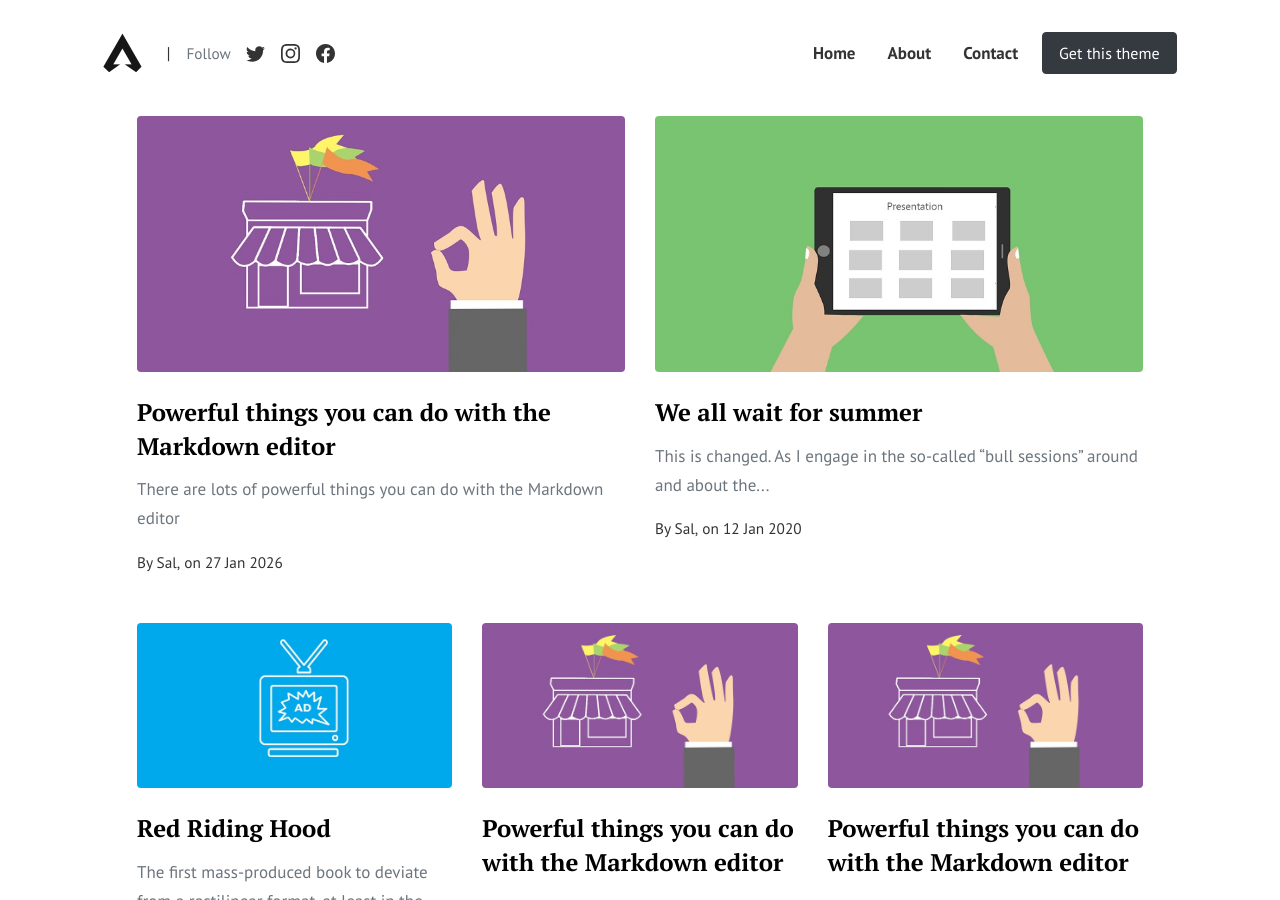
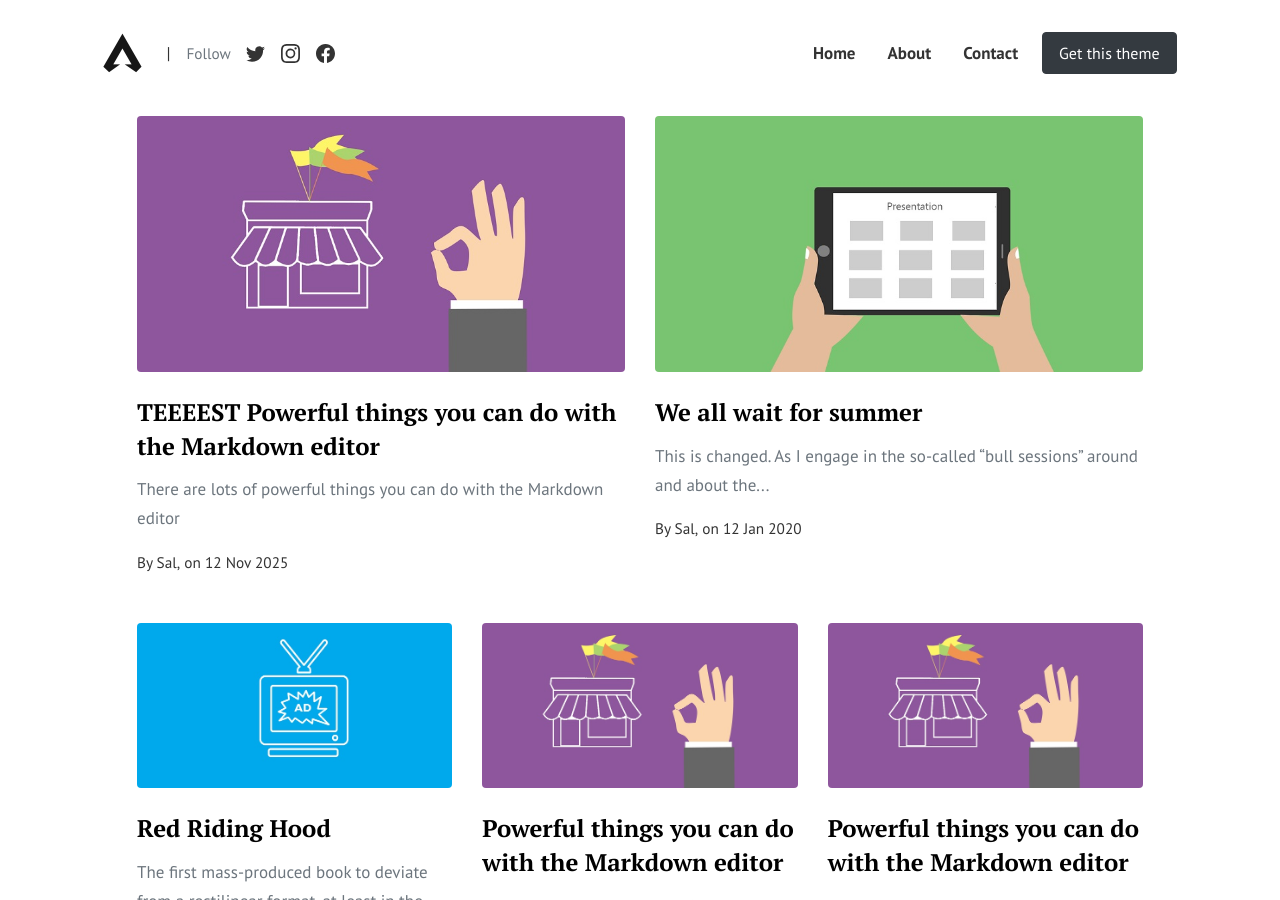
Before and after one commit to kouroshmoini/moini.org, a Jekyll site: the page built from index.html, in a window 1280 px wide and 900 px high. Built offline with Jekyll 4.4.1, drawn with Linux system fonts in a browser that asks for light colours; the list of posts is cut into pages by our own code.

Commit message:
Update _posts/2020-01-12-powerful-things-markdown-editor.md (via Pages CMS)

```diff
--- a/_posts/2020-01-12-powerful-things-markdown-editor.md
+++ b/_posts/2020-01-12-powerful-things-markdown-editor.md
@@ -1,8 +1,8 @@
 ---
 layout: post
-title: Powerful things you can do with the Markdown editor
-date: 2026-01-27
-image: assets/images/4.jpg
+title: TEEEEST Powerful things you can do with the Markdown editor
+date: 2025-11-12
+image: /assets/images/4.jpg
 ---
 There are lots of powerful things you can do with the Markdown editor
 
```
